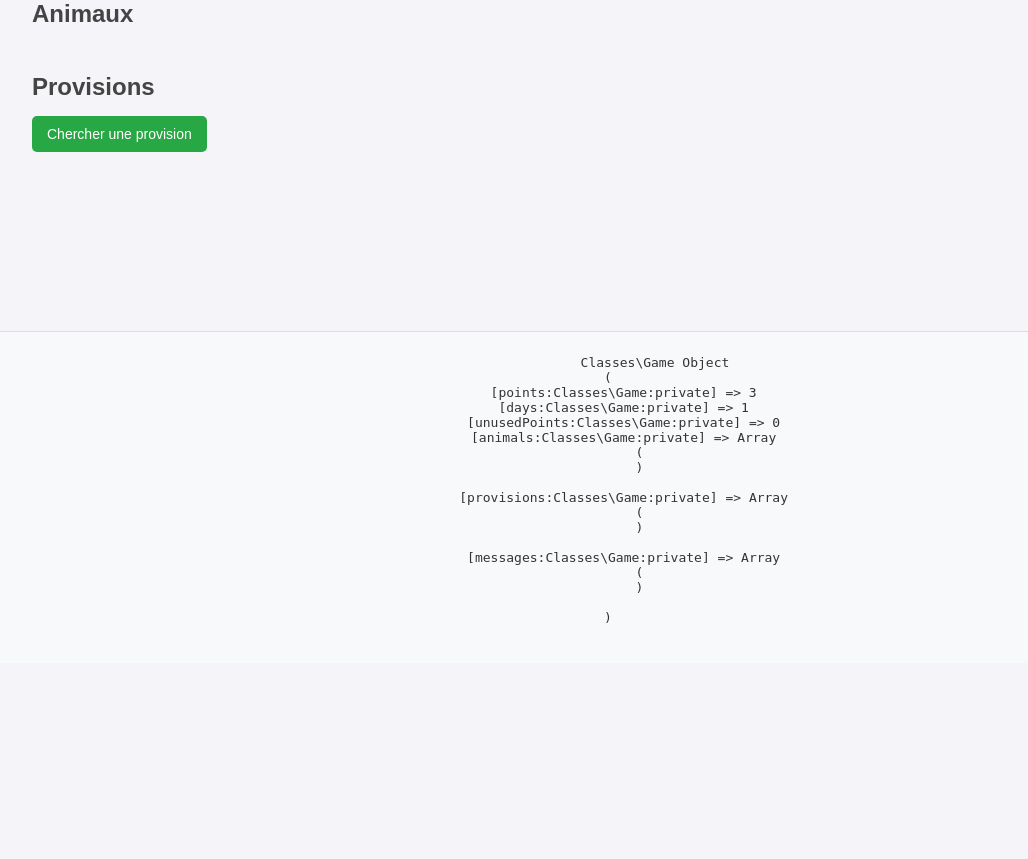
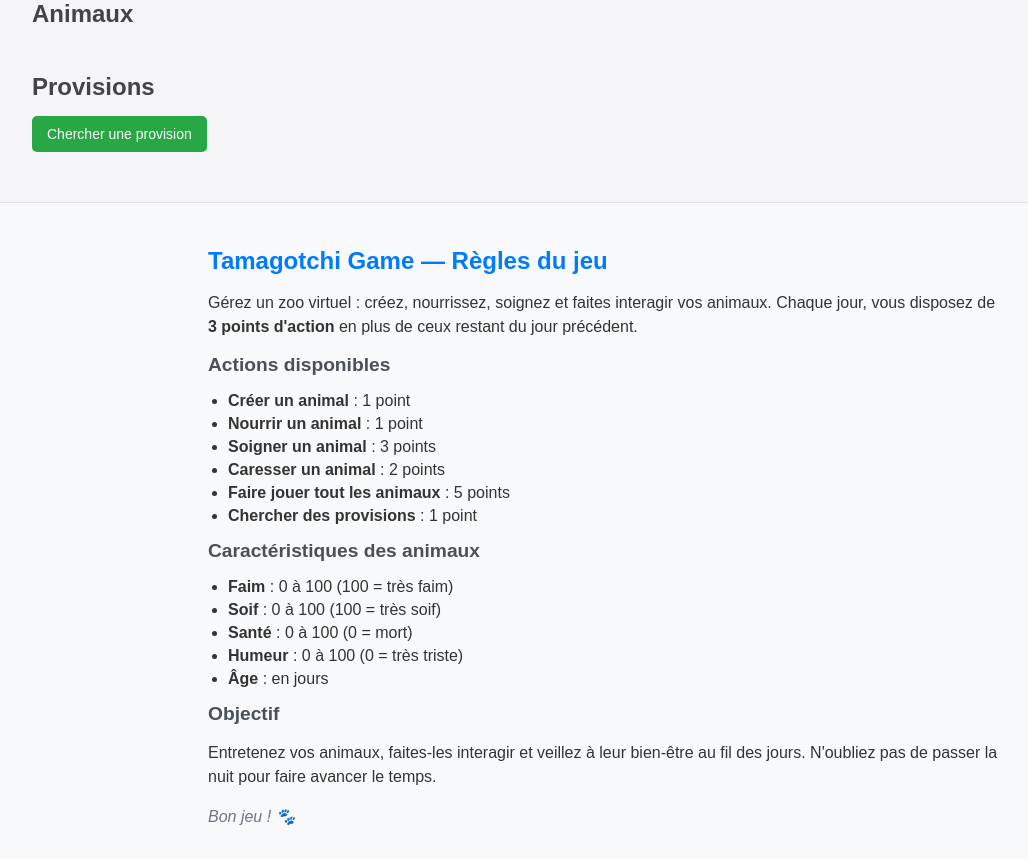
Before and after one commit to AnthonySkr/PHPPOO, a PHP site: page / in a window 1280 px wide. Shown: the part 137-996 px from the top of the page, without its empty margins (32-1060 px from the left). Before the commit the page ends 760 px from the top, so only its background shows below. Run offline with PHP 8.4, Linux system fonts and the light colour scheme.

Commit message:
Implement playTogether feature and enhance animal interaction UI

```diff
--- a/classes/Game.php
+++ b/classes/Game.php
@@ -154,18 +154,29 @@ class Game {
         }
     }
 
-    public function playTogether()
+        public function playTogether()
     {
         if (count($this->animals) < 2) {
             $this->addMessage("Vous devez avoir au moins 2 animaux pour jouer ensemble !");
             return;
         }
 
+        $aliveAnimals = array_filter($this->animals, function ($animal) {
+            return !$animal->isDead();
+        });
+
+        if (count($aliveAnimals) < 2) {
+            $this->addMessage("Vous devez avoir au moins 2 animaux vivants pour jouer ensemble !");
+            return;
+        }
+
         if ($this->consumePoints(5)) {
-            foreach ($this->animals as $animal) {
+            foreach ($aliveAnimals as $animal) {
                 $moodBoost = rand(10, 30);
                 $animal->changeMood($moodBoost);
             }
+
+            $this->addMessage("Les animaux ont joué ensemble et leur humeur s'est améliorée !");
         }
     }
 
--- a/interface.php
+++ b/interface.php
@@ -56,7 +56,7 @@
             <h2>Animaux</h2>
             <div class="animal-list">
                 <?php foreach ($game->getAnimals() as $index => $animal): ?>
-                    <div class="animal-card">
+                    <div class="animal-card <?= $animal->isDead() ? 'dead' : '' ?>">
                         <h3><?= $animal->getName() ?> <?= $animal->getIcon() ?></h3>
                         <div class="animal-stats">
                             <div>Âge : <?= $animal->getAge() ?></div>
@@ -65,6 +65,9 @@
                             <div>Faim : <?= $animal->getHunger() ?></div>
                             <div>Soif : <?= $animal->getThirst() ?></div>
                         </div>
+                        <?php if ($animal->isDead()): ?>
+                            <div class="animal-status">Cet animal est mort et ne peut plus être interagi avec.</div>
+                        <?php else: ?>
                             <div class="animal-actions">
                                 <form action="index.php" method="post">
                                     <input type="hidden" name="action" value="feedAnimal">
@@ -87,6 +90,7 @@
                                     <button type="submit" class="btn btn-secondary">Caresser</button>
                                 </form>
                             </div>
+                        <?php endif; ?>
                     </div>
                 <?php endforeach; ?>
             </div>
@@ -115,9 +119,39 @@
     </main>
 
     <footer>
+        <!--
         <pre>
             <?php print_r($game); ?>
         </pre>
+        -->
+        <div class="game-rules">
+            <h3>Tamagotchi Game — Règles du jeu</h3>
+            <p>Gérez un zoo virtuel : créez, nourrissez, soignez et faites interagir vos animaux. Chaque jour, vous disposez de <strong>3 points d'action</strong> en plus de ceux restant du jour précédent.</p>
+
+            <h4>Actions disponibles</h4>
+            <ul>
+                <li><strong>Créer un animal</strong> : 1 point</li>
+                <li><strong>Nourrir un animal</strong> : 1 point</li>
+                <li><strong>Soigner un animal</strong> : 3 points</li>
+                <li><strong>Caresser un animal</strong> : 2 points</li>
+                <li><strong>Faire jouer tout les animaux</strong> : 5 points</li>
+                <li><strong>Chercher des provisions</strong> : 1 point</li>
+            </ul>
+
+            <h4>Caractéristiques des animaux</h4>
+            <ul>
+                <li><strong>Faim</strong> : 0 à 100 (100 = très faim)</li>
+                <li><strong>Soif</strong> : 0 à 100 (100 = très soif)</li>
+                <li><strong>Santé</strong> : 0 à 100 (0 = mort)</li>
+                <li><strong>Humeur</strong> : 0 à 100 (0 = très triste)</li>
+                <li><strong>Âge</strong> : en jours</li>
+            </ul>
+
+            <h4>Objectif</h4>
+            <p>Entretenez vos animaux, faites-les interagir et veillez à leur bien-être au fil des jours. N'oubliez pas de passer la nuit pour faire avancer le temps.</p>
+
+            <p><em>Bon jeu ! 🐾</em></p>
+        </div>
     </footer>
 </body>
 </html>
--- a/styles/interface.css
+++ b/styles/interface.css
@@ -83,6 +83,24 @@ h2 {
    text-align: left;
 }
 
+.animal-card.dead {
+   background-color: #f8d7da;
+   border-color: #f5c6cb;
+   color: #721c24;
+   opacity: 0.7;
+   pointer-events: none;
+}
+
+.animal-card.dead h3 {
+   text-decoration: line-through;
+}
+
+.animal-status {
+   font-weight: bold;
+   color: #721c24;
+   margin-top: 10px;
+}
+
 .btn {
    padding: 10px 15px;
    border: none;
@@ -136,9 +154,52 @@ h2 {
    background-color: #5a6268;
 }
 
+/* Footer */
 footer {
    background-color: #f8f9fa;
-   padding: 10px;
-   text-align: center;
-   border-top: 1px solid #ddd;
+   padding: 20px;
+   border-top: 1px solid #dee2e6;
+   font-family: Arial, sans-serif;
+   color: #333;
 }
+
+footer .game-rules {
+   max-width: 800px;
+   margin: 0 auto;
+   text-align: left;
+}
+
+footer .game-rules h3 {
+   font-size: 1.5rem;
+   margin-bottom: 10px;
+   color: #007bff;
+}
+
+footer .game-rules h4 {
+   font-size: 1.2rem;
+   margin-top: 15px;
+   margin-bottom: 10px;
+   color: #495057;
+}
+
+footer .game-rules p {
+   font-size: 1rem;
+   line-height: 1.5;
+   margin-bottom: 10px;
+}
+
+footer .game-rules ul {
+   list-style-type: disc;
+   padding-left: 20px;
+   margin-bottom: 15px;
+}
+
+footer .game-rules ul li {
+   font-size: 1rem;
+   margin-bottom: 5px;
+}
+
+footer .game-rules em {
+   font-style: italic;
+   color: #6c757d;
+}
```
Lines whose indentation alone changed are shown as unchanged.
